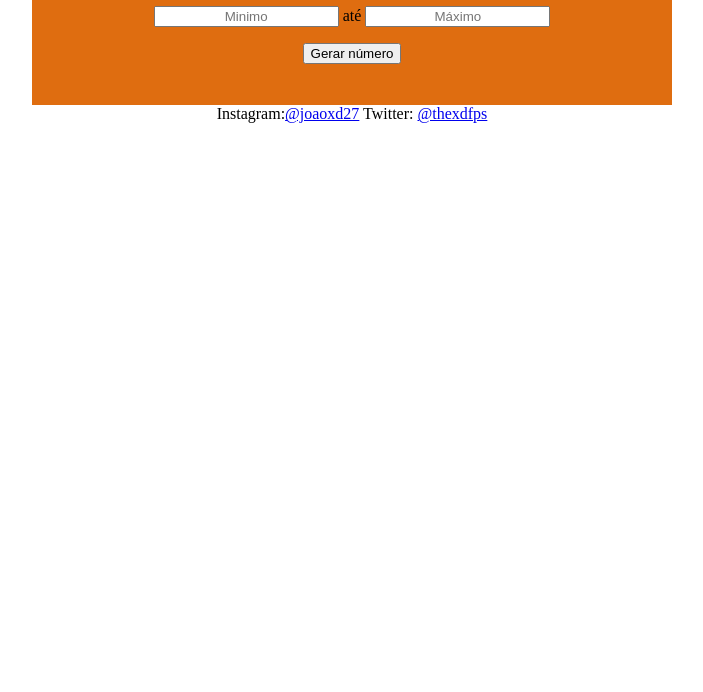
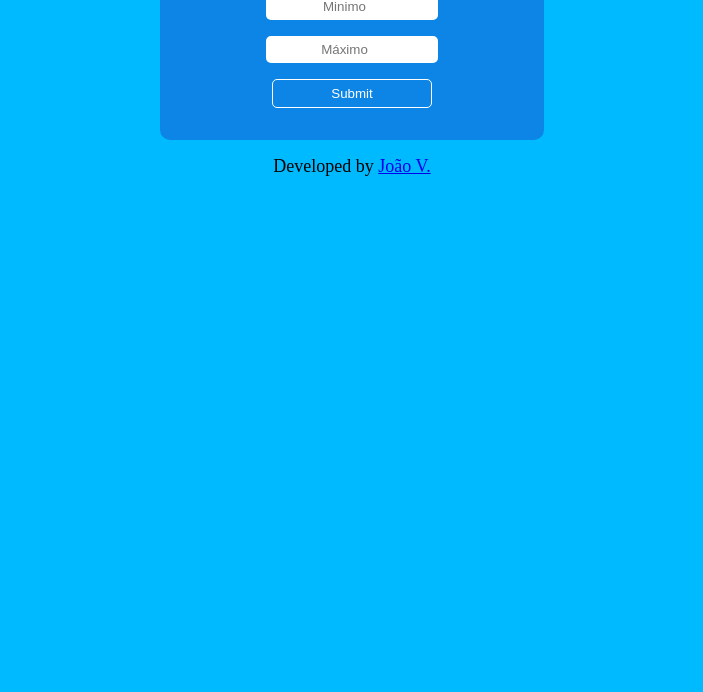
Before and after one commit to joaovxsantos/Gerador-de-numeros, a plain HTML site: page index.html in a window 1280 px wide. Shown: the part 108-800 px from the top of the page, without its empty margins (288-991 px from the left). Drawn offline with Linux system fonts and the light colour scheme.

Commit message:
first-commit

```diff
--- a/index.html
+++ b/index.html
@@ -1,5 +1,6 @@
 <!DOCTYPE html>
 <html lang="pt-br">
+
 <head>
     <meta charset="UTF-8">
     <meta http-equiv="X-UA-Compatible" content="IE=edge">
@@ -7,16 +8,19 @@
     <link rel="stylesheet" href="./style.css">
     <title>Gerador de números</title>
 </head>
+
 <body>
-    <div>
-    <h1>Gerador de números</h1>
-    <p>Digite até qual número aleatório quer gerar</p>
-    <input type="text" id="min" placeholder="Minimo"> até
-    <input type="text" id="max" placeholder="Máximo">
-    <p></p>
-    <button onclick="number()" id="botao">Gerar número</button>
-</div>
-<footer>Instagram:<a href="https://www.instagram.com/joaoxd27/">@joaoxd27</a> Twitter: <a href="https://twitter.com/thexdfps">@thexdfps</a></footer>
-<script src="./script.js"></script>
+    <div id="container">
+        <div class="content">
+        <h1>Gerador de números</h1>
+        <input type="number" id="min" placeholder="Minimo">
+        <input type="number" id="max" placeholder="Máximo">
+        <input type="submit" id="gerar">
+    </div></div>
+    <footer>
+        <p>Developed by <a href="https://github.com/joaovxsantos" target="_blank">João V.</a></p>
+    </footer>
+    <script src="./script.js"></script>
 </body>
+
 </html>
--- a/script.js
+++ b/script.js
@@ -1,3 +1,19 @@
+let Gerar = document.querySelector('#gerar')
+
+
+function numero(){
+
+
+
+
+}
+
+
+
+
+
+
+
 function number() {
     let a = document.getElementById("min");
     let min = parseInt(a.value)
@@ -7,3 +23,6 @@ function number() {
     let result = Math.floor(Math.random() * (max - min + 1)) + min;
     c.innerText = "Número gerado: " + result;
 }
+
+
+Gerar.addEventListener('click', numero)
--- a/style.css
+++ b/style.css
@@ -1,22 +1,50 @@
-*{
-    text-align: center;
-
+* {
+  margin: 0;
+  padding: 0;
+  border: none;
+  outline: none;
+  text-align: center;
 }
 
-button{
-    display: block;
-    margin: auto;
-    margin-top: 1rem;
+body {
+  background-color: #00baff;
 }
 
-
-div{
-    background-color: rgb(223, 109, 16);
-    width: 40em;
-    height: 12em;
-    margin: auto;
+#container {
+  margin: auto;
+  margin-top: 1rem;
+  max-width: 40vh;
+  background-color: rgb(13, 133, 231);
+  padding: 2rem;
+  border-radius: 10px;
 }
 
-a:visited{
-    color: black;
+.content {
+  display: flex;
+  flex-direction: column;
+  align-items: center;
 }
+
+h1 {
+  text-align: center;
+}
+
+input {
+  width: 20vh;
+  margin-top: 1rem;
+  padding: 6px;
+
+  border-radius: 5px;
+}
+
+[type="submit"] {
+  cursor: pointer;
+  background-color: rgb(13, 133, 231);
+  border: white 1px solid;
+  color: white;
+}
+
+p {
+  margin-top: 1rem;
+  font-size: 18px;
+}
```
